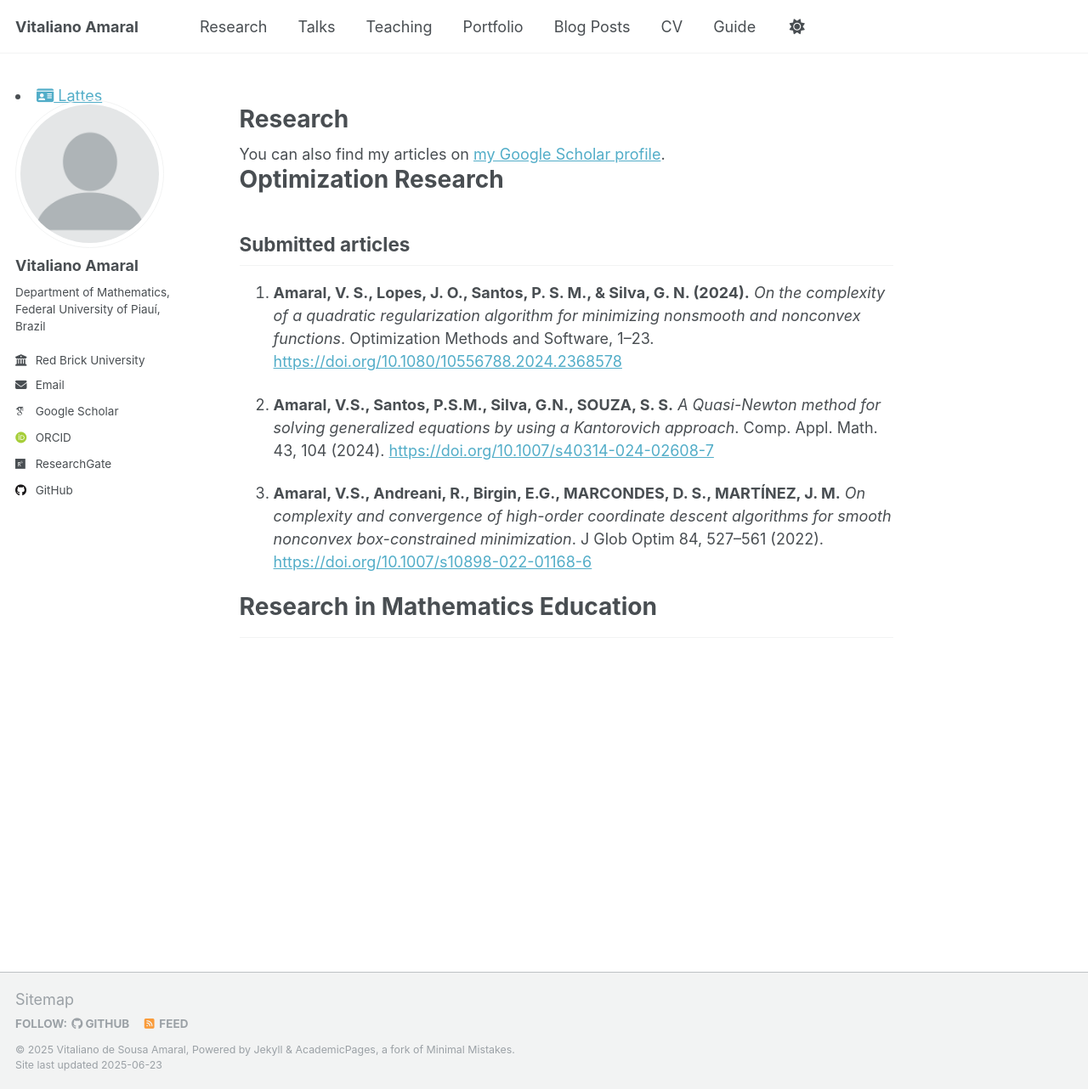
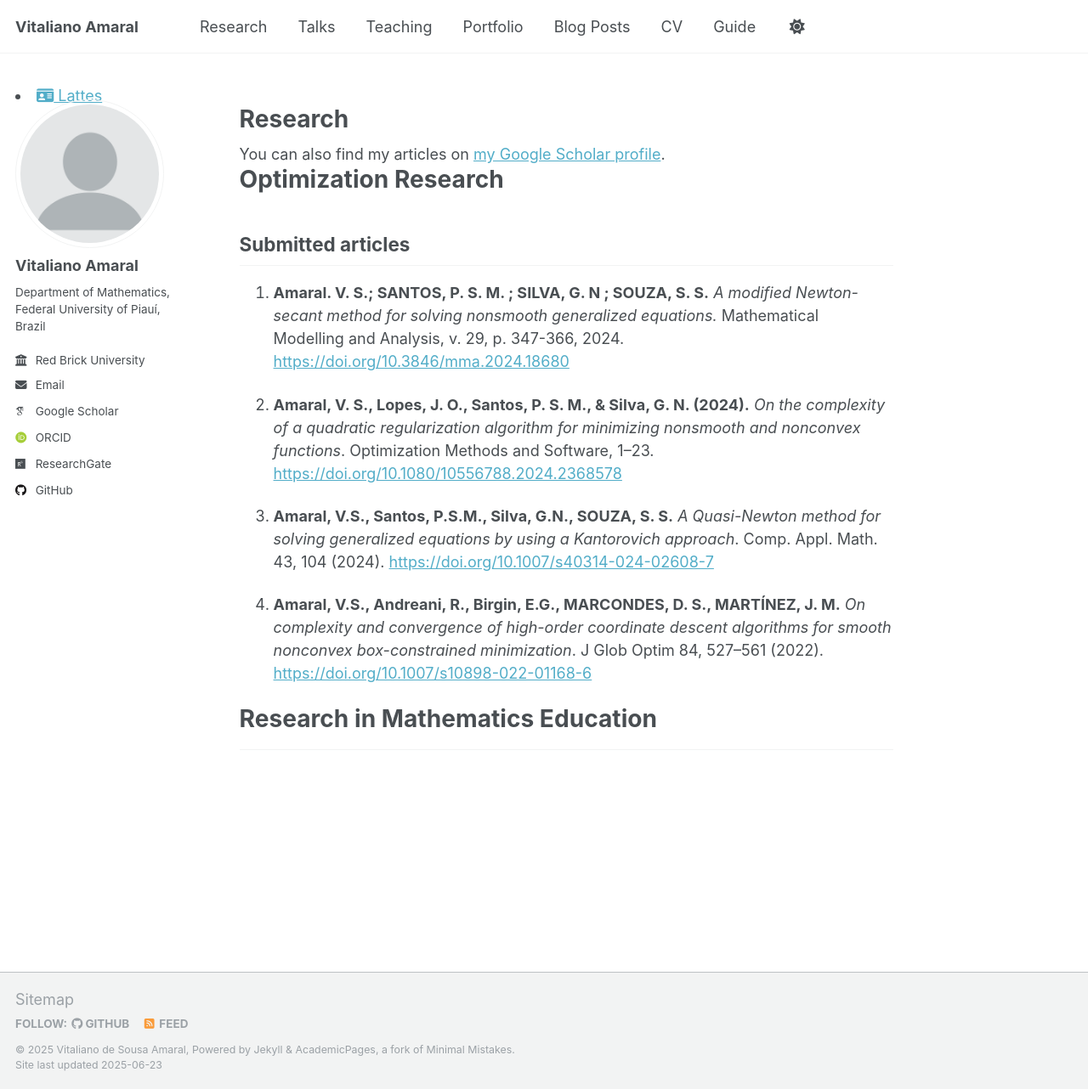
Before and after one commit to vitalianoamaral/vitalianoamaral.github.io, a Jekyll site: the page built from _pages/research.md, in a window 1280 px wide and 1282 px high. Shown: the whole window at 85% size. Built offline with Jekyll 4.4.1, drawn with Linux system fonts in a browser that asks for light colours; some web fonts are replaced.

Commit message:
Update research.md

```diff
--- a/_pages/research.md
+++ b/_pages/research.md
@@ -12,6 +12,8 @@ author_profile: true
 # Optimization Research
 ## Submitted articles
 
+1. **Amaral. V. S.; SANTOS, P. S. M. ; SILVA, G. N ; SOUZA, S. S.** *A modified Newton-secant method for solving nonsmooth generalized equations.* Mathematical Modelling and Analysis, v. 29, p. 347-366, 2024. [https://doi.org/10.3846/mma.2024.18680](https://doi.org/10.3846/mma.2024.18680 )
+
 1. **Amaral, V. S., Lopes, J. O., Santos, P. S. M., & Silva, G. N. (2024).** *On the complexity of a quadratic regularization algorithm for minimizing nonsmooth and nonconvex functions*. Optimization Methods and Software, 1–23. [https://doi.org/10.1080/10556788.2024.2368578](https://doi.org/10.1080/10556788.2024.2368578)
 
 1. **Amaral, V.S., Santos, P.S.M., Silva, G.N., SOUZA, S. S.** *A Quasi-Newton method for solving generalized equations by using a Kantorovich approach*. Comp. Appl. Math. 43, 104 (2024). [https://doi.org/10.1007/s40314-024-02608-7](https://doi.org/10.1007/s40314-024-02608-7)
```
